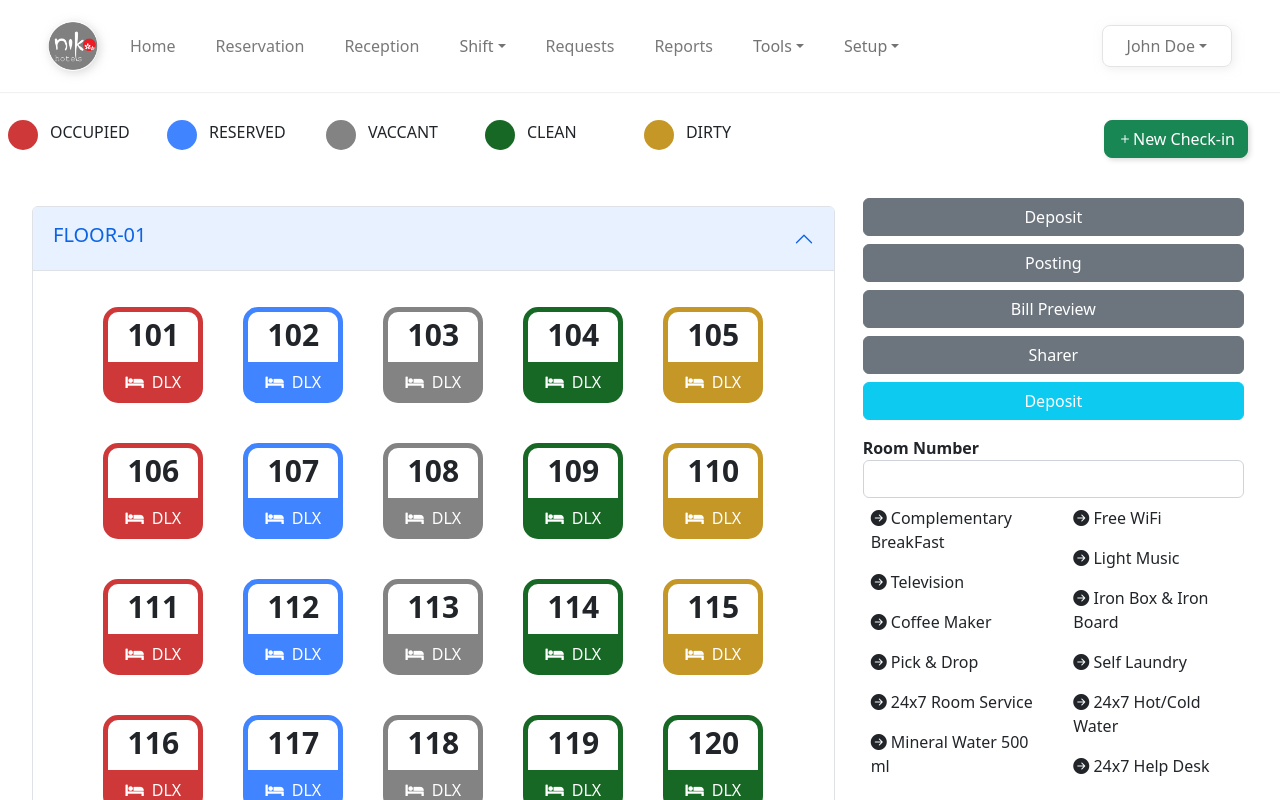
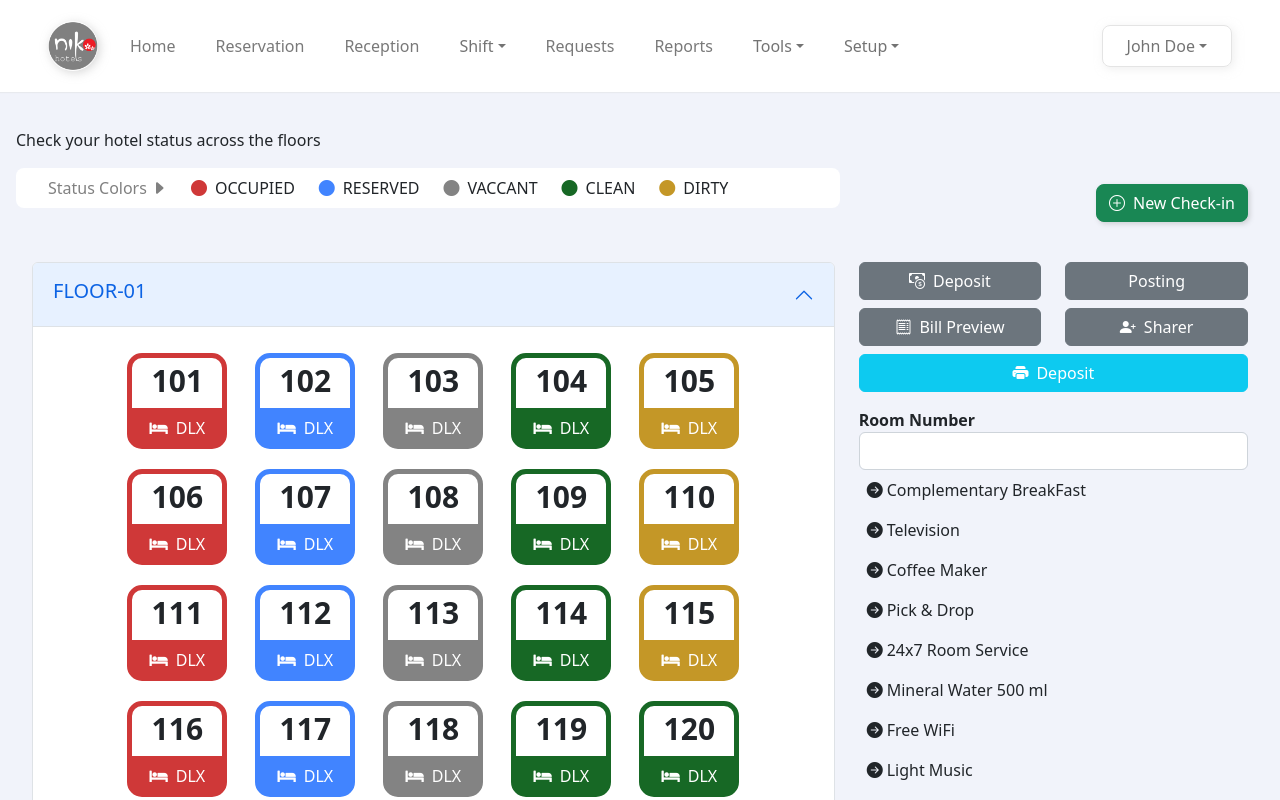
Before and after one commit to indocosmo-projects/PMS-Prototype, a React (Create React App) app: page /receptionhotelstatus in a window 1280 px wide. Shown: the top 800 px of the page. Built offline with nearby package versions, Linux system fonts and the light colour scheme.

Commit message:
reception edits

```diff
--- a/src/component/Reception/Reception.css
+++ b/src/component/Reception/Reception.css
@@ -4,6 +4,7 @@
     --vaccant : rgb(131, 131, 131);
     --clean : #176825;
     --dirty : rgb(196, 151, 39);
+    --tab-bg : #f1f3fa;
 }
 
 .tdwidthguest{
@@ -80,20 +81,13 @@
     margin: auto;
 }
 
-.circle{
-    height: 30px;
-    width: 30px;
-    border-radius: 50em;
-    /* float : right !important; */
-}
-
 .left{
     text-align : left;
 }
 
 
 .occupied{
-    background-color : var(--occupied);
+    color : var(--occupied);
 }
 .border-occupied{
     border: 5px solid var(--occupied);
@@ -105,7 +99,7 @@
 
 
 .reserved{
-    background-color : var(--reserved);
+    color : var(--reserved);
 }
 .border-reserved{
     border: 5px solid var(--reserved);
@@ -117,7 +111,7 @@
 
 
 .vaccant{
-    background-color : var(--vaccant);
+    color : var(--vaccant);
 }
 .border-vaccant{
     border : 5px solid var(--vaccant);
@@ -129,7 +123,7 @@
 
 
 .clean{
-    background-color : var(--clean);
+    color : var(--clean);
 }
 .border-clean{
     border : 5px solid var(--clean);
@@ -141,7 +135,7 @@
 
 
 .dirty{
-    background-color : var(--dirty);
+    color : var(--dirty);
 }
 .border-dirty{
     border : 5px solid var(--dirty);
@@ -160,7 +154,7 @@
 .room{
     width : 100px;
     border-radius : 15px;
-    margin : 10px;
+    /* margin : 10px; */
 }
 
 .rmtype{
@@ -183,7 +177,6 @@
     list-style-type: none;
     margin : 0px !important;
     padding: 0px;
-    height : 610px;
     overflow : auto;
 }
 
@@ -199,14 +192,6 @@
 }
 
 .left{
-    text-align: left;
-}
-
-.roomicon{
-    color : white;
-    background-color: rgb(58, 145, 57);
-    padding : 10px;
-    font-size : 20px;
     text-align: left;
 }
 
@@ -236,3 +221,42 @@
     color: white;
     background-color: var(--dirty);
 }
+
+
+.status-hint-bg{
+    background-color: rgb(255, 255, 255);
+    padding: .5em 2em;
+    display: flex;
+    flex-direction: row !important;
+    border-radius: .5em;
+}
+
+.status-tab > li.nav-item{
+    background-color: #f7f7f7 !important;
+    border-radius: .3em;
+}
+
+.status-tab > li > button {
+    color: #96a7c2;
+}
+
+.status-tab > li > button.active{
+    background-color: var(--tab-bg) !important;
+    color: #525b92 !important;
+    font-weight: 500;
+}
+
+.status-tab{
+    margin-bottom: 0 !important;
+}
+
+.tab-bg{
+    background-color: var(--tab-bg);
+}
+.tab-content-bg{
+    padding-bottom: 2em;
+    border-radius: 0 0 .5em .5em;
+    border-left: solid 1px #dee2e6;
+    border-right: solid 1px #dee2e6;
+    border-bottom: solid 1px #dee2e6;
+}
--- a/src/component/Reception/Reception.js
+++ b/src/component/Reception/Reception.js
@@ -121,13 +121,12 @@ function Reception() {
                 <Tabs
                     defaultActiveKey="inhouse"
                     id="justify-tab-example"
-                    className="mt-4 mb-4"
-                    justify
-                    >
-                    <Tab eventKey="inhouse" title="IN-HOUSE">
+                    className="mt-4 mb-4 status-tab"
+                    justify >
+                    <Tab className='tab-content-bg tab-bg' eventKey="inhouse" title={<span> <i class="bi bi-house-door-fill me-2"/>In House</span>}>
 
                     <div className="p-3">
-                        <div className="row ">
+                        <div className="row mt-4">
 
 
                         <div className="col-sm-6">
@@ -146,7 +145,7 @@ function Reception() {
 
                                 <div className="col-sm-6">
                                     <div className="mb-3 ">
-                                    <Link to="/newreservation"><button className="btn btn-success" title="New Reservation" style={{float : 'right'}}><i className="bi bi-plus"></i>Add New</button></Link>
+                                    <Link to="/newreservation"><button className="btn btn-success" title="New Reservation" style={{float : 'right'}}><i class="bi bi-plus-circle me-2"></i>Add New</button></Link>
                                     </div>
                                 </div>
                         </div>
@@ -207,7 +206,7 @@ function Reception() {
                     </div>
 
                     </Tab>
-                    <Tab eventKey="expectedarrivals" title="EXPECTED ARRIVALS">
+                    <Tab className='tab-content-bg tab-bg' eventKey="expectedarrivals" title={<span> <i class="bi bi-arrow-down-right-square-fill me-2"/>Expected Arrivals</span>}>
                         <ReceptionExpectedArrivals />
                         <div className="row m-3">
                                 {/* <div className="col-3 " >Showing 1 to {recordno} of {details.length} entries</div> */}
@@ -224,7 +223,7 @@ function Reception() {
 
 
                     </Tab>
-                    <Tab eventKey="hotelstatus" title="HOTEL STATUS">
+                    <Tab className='tab-content-bg tab-bg' eventKey="hotelstatus" title={<span> <i class="bi bi-exclamation-circle-fill me-2"/>Hotel Status</span>}>
                         <ReceptionHotelStatus />
                     </Tab>
                     {/* <Tab eventKey="contact" title="Contact" disabled>
--- a/src/component/Reception/ReceptionExpectedArrivals.js
+++ b/src/component/Reception/ReceptionExpectedArrivals.js
@@ -94,10 +94,10 @@ function ReceptionExpectedArrivals() {
 
 
         return (
-                <div className="container-fluid">
+                <div className="container-fluid tab-bg">
 
                     <div className="p-3">
-                    <div className="row ">
+                    <div className="row mt-4">
                     <div className="col-sm-6">
                             <div className="input-group mb-3 ">
                                         <input type="text" className="form-control" placeholder="Search..." />
@@ -113,7 +113,7 @@ function ReceptionExpectedArrivals() {
 
                         <div className="col-sm-6">
                             <div className="mb-3 ">
-                            <Link to="/newreservation"><button className="btn btn-success" title="New Reservation" style={{float : 'right'}}><i className="bi bi-plus"></i>New Check-in</button></Link>
+                            <Link to="/newreservation"><button className="btn btn-success" title="New Reservation" style={{float : 'right'}}><i class="bi bi-plus-circle me-2"></i>New Check-in</button></Link>
                             </div>
                         </div>
                     </div>
--- a/src/component/Reception/ReceptionHotelStatus.js
+++ b/src/component/Reception/ReceptionHotelStatus.js
@@ -36,35 +36,35 @@ function ReceptionHotelStatus() {
     const roomlist = (room) => {
 
         if(room.status === 'O')return (
-                <div className="room row border-occupied">
+                <div className="room row border-occupied mx-1">
                     <div className="col-12 rmnum">{room.name}</div>
                     <div className="col-12 br-bg-occupied"><i className="fa fa-bed me-2 mb-2"></i>DLX</div>
                 </div>
             );
 
             if(room.status === 'R')return (
-                <div className="room row border-reserved">
+                <div className="room row border-reserved mx-1">
                     <div className="col-12 rmnum">{room.name}</div>
                     <div className="col-12 br-bg-reserved"><i className="fa fa-bed me-2 mb-2"></i>DLX</div>
                 </div>
             );
 
             if(room.status === 'V')return (
-                <div className="room row border-vaccant">
+                <div className="room row border-vaccant mx-1">
                     <div className="col-12 rmnum">{room.name}</div>
                     <div className="col-12 br-bg-vacant"><i className="fa fa-bed me-2 mb-2"></i>DLX</div>
                 </div>
             );
 
             if(room.status === 'C')return (
-                <div className="room row border-clean">
+                <div className="room row border-clean  mx-1">
                     <div className="col-12 rmnum">{room.name}</div>
                     <div className="col-12 br-bg-clean"><i className="fa fa-bed me-2 mb-2"></i>DLX</div>
                 </div>
             );
 
             if(room.status === 'D')return (
-                <div className="room row border-dirty">
+                <div className="room row border-dirty mx-1">
                     <div className="col-12 rmnum">{room.name}</div>
                     <div className="col-12 br-bg-dirty"><i className="fa fa-bed me-2 mb-2"></i>DLX</div>
                 </div>
@@ -73,41 +73,20 @@ function ReceptionHotelStatus() {
     }
 
         return(
-                <div className="container-fluid">
+                <div className="container-fluid tab-bg">
 
-                    <div className=" row">
-                        <div className="col-sm-9">
-                            <div className="row">
-                                    <div className="col-sm-2 p-3">
-                                        <div className="row">
-                                            <div className="col-2 circle occupied" ></div>
-                                            <div className="col-8 left">OCCUPIED</div>
-                                        </div>
-                                    </div>
-                                    <div className="col-sm-2  p-3">
-                                        <div className="row">
-                                            <div className="col-2 circle reserved" ></div>
-                                            <div className="col-8 left">RESERVED</div>
-                                        </div>
-                                    </div>
-                                    <div className="col-sm-2 p-3">
-                                        <div className="row">
-                                            <div className="col-2 circle vaccant" ></div>
-                                            <div className="col-8 left">VACCANT</div>
-                                        </div>
-                                    </div>
-                                    <div className="col-sm-2 p-3">
-                                        <div className="row">
-                                            <div className="col-2 circle clean" ></div>
-                                            <div className="col-8 left">CLEAN</div>
-                                        </div>
-                                    </div>
-                                    <div className="col-sm-2 p-3">
-                                        <div className="row">
-                                            <div className="col-2 circle dirty" ></div>
-                                            <div className="col-8 left">DIRTY</div>
-                                        </div>
-                                    </div>
+                    <div className="row mt-4">
+                    <p className='left'>Check your hotel status across the floors</p>
+
+                        <div className="col-sm-12 col-md-8">
+                            <div className="status-hint-bg gap-4">
+                                            <div className='gray'>Status Colors <i class="bi bi-caret-right-fill gray"></i></div>
+                                            <div><i class="bi bi-circle-fill occupied me-2"></i>OCCUPIED</div>
+                                            <div><i class="bi bi-circle-fill reserved me-2"></i>RESERVED</div>
+                                            <div><i class="bi bi-circle-fill vaccant me-2"></i>VACCANT</div>
+                                            <div><i class="bi bi-circle-fill clean me-2"></i>CLEAN</div>
+                                            <div><i class="bi bi-circle-fill dirty me-2"></i>DIRTY</div>
+
                                     {/* <div className="col-sm-2 p-3">
                                       <div className="row" >
                                         <div className="col-12 left" >SORT BY</div>
@@ -125,9 +104,9 @@ function ReceptionHotelStatus() {
 
                             </div>
                         </div>
-                            <div className="col-sm-3">
-                                    <div className="m-3 ">
-                                        <Link to="/newreservation"><button className="btn btn-success" title="New Reservation" style={{float : 'right'}}><i className="bi bi-plus"></i>New Check-in</button></Link>
+                            <div className="col-sm-4">
+                                    <div className="p-3">
+                                        <Link to="/newreservation"><button className="btn btn-success" title="New Reservation" style={{float : 'right'}}><i class="bi bi-plus-circle me-2"></i>New Check-in</button></Link>
                                     </div>
                             </div>
                     </div>
@@ -141,7 +120,7 @@ function ReceptionHotelStatus() {
                                 <Accordion.Body>
 
                         {/* <h4 className="left"></h4> */}
-                        <ul className="ulistmargin ">
+                        <ul className="ulistmargin">
                             {rooms.map(room => <li key={room.id} className="listItem">
                             {roomlist(room)}
                             </li>
@@ -152,7 +131,7 @@ function ReceptionHotelStatus() {
                             <Accordion.Item eventKey="1">
                                 <Accordion.Header><h5>FLOOR-02</h5></Accordion.Header>
                                 <Accordion.Body>
-                                <ul className="ulistmargin ">
+                                <ul className="ulistmargin">
                             {rooms.map(room => <li key={room.id} className="listItem">
                             {roomlist(room)}
                             </li>
@@ -164,7 +143,7 @@ function ReceptionHotelStatus() {
                             <Accordion.Item eventKey="2">
                                 <Accordion.Header><h5>FLOOR-03</h5></Accordion.Header>
                                 <Accordion.Body>
-                                <ul className="ulistmargin ">
+                                <ul className="ulistmargin">
                             {rooms.map(room => <li key={room.id} className="listItem">
                             {roomlist(room)}
                             </li>
@@ -176,7 +155,7 @@ function ReceptionHotelStatus() {
                             <Accordion.Item eventKey="3">
                                 <Accordion.Header><h5>FLOOR-04</h5></Accordion.Header>
                                 <Accordion.Body>
-                                <ul className="ulistmargin ">
+                                <ul className="ulistmargin">
                             {rooms.map(room => <li key={room.id} className="listItem">
                             {roomlist(room)}
                             </li>
@@ -188,7 +167,7 @@ function ReceptionHotelStatus() {
                             <Accordion.Item eventKey="4">
                                 <Accordion.Header><h5>FLOOR-05</h5></Accordion.Header>
                                 <Accordion.Body>
-                                <ul className="ulistmargin ">
+                                <ul className="ulistmargin">
                             {rooms.map(room => <li key={room.id} className="listItem">
                             {roomlist(room)}
                             </li>
@@ -201,76 +180,78 @@ function ReceptionHotelStatus() {
                     </Accordion>
                         </div>
 
-                        <div className="col-sm-12 col-md-4 p-3">
-                            <div className="row">
-                                <div className="col-sm-12">
-                                    <button className="btn btn-secondary w-100 text-white mb-2">Deposit</button>
-                                    <button className="btn btn-secondary w-100 text-white mb-2">Posting</button>
-                                    <button className="btn btn-secondary w-100 text-white mb-2">Bill Preview</button>
-                                    <button className="btn btn-secondary w-100 text-white mb-2">Sharer</button>
-                                    <button className="btn btn-info w-100 text-white mb-2">Deposit</button>
+                        <div className="col-sm-12 col-md-4">
+                            <div className="row mt-4">
+                                {/* <div className="col-sm-12"> */}
+                                    <div className='col-sm-12 col-lg-6'><button className="btn btn-secondary w-100 text-white mb-2"><i class="bi bi-cash-coin me-2"></i>Deposit</button></div>
+                                    <div className='col-sm-12 col-lg-6'><button className="btn btn-secondary w-100 text-white mb-2">Posting</button></div>
+                                    <div className='col-sm-12 col-lg-6'><button className="btn btn-secondary w-100 text-white mb-2"><i class="bi bi-receipt me-2"></i>Bill Preview</button></div>
+                                    <div className='col-sm-12 col-lg-6'><button className="btn btn-secondary w-100 text-white mb-2"><i class="bi bi-person-plus-fill me-2"></i>Sharer</button></div>
+                                    <div className='col-sm-12'><button className="btn btn-info w-100 text-white mb-2"><i class="bi bi-printer-fill me-2"></i>Deposit</button></div>
+
+
                                     <div className="form-group left mt-2">
                                         <label for="room"><b>Room Number</b></label>
                                         <input type="text" className="form-control" id="room" />
                                     </div>
+                                </div>
                                     <div className="row">
-                                        <div className="col-sm-12 col-md-6">
+                                        <div className="col-sm-12">
                                             <div className="left p-2 row" >
 
-                                                <div className="col-sm-12"><i className="bi bi-arrow-right-circle-fill"></i> Complementary BreakFast</div>
+                                                <div className="col-sm-12"><i className="bi bi-arrow-right-circle-fill me-1"></i>Complementary BreakFast</div>
                                             </div>
                                             <div className="left p-2 row" >
 
 
-                                                <div className="col-sm-12"><i className="bi bi-arrow-right-circle-fill"></i> Television</div>
+                                                <div className="col-sm-12"><i className="bi bi-arrow-right-circle-fill me-1"></i>Television</div>
                                             </div>
                                             <div className="left p-2 row" >
 
-                                                <div className="col-sm-12"><i className="bi bi-arrow-right-circle-fill"></i> Coffee Maker</div>
+                                                <div className="col-sm-12"><i className="bi bi-arrow-right-circle-fill me-1"></i>Coffee Maker</div>
                                             </div>
                                             <div className="left p-2 row" >
 
-                                                <div className="col-sm-12"><i className="bi bi-arrow-right-circle-fill"></i> Pick & Drop</div>
+                                                <div className="col-sm-12"><i className="bi bi-arrow-right-circle-fill me-1"></i>Pick & Drop</div>
                                             </div>
                                             <div className="left p-2 row" >
 
-                                                <div className="col-sm-12"><i className="bi bi-arrow-right-circle-fill"></i> 24x7 Room Service</div>
+                                                <div className="col-sm-12"><i className="bi bi-arrow-right-circle-fill me-1"></i>24x7 Room Service</div>
                                             </div>
                                             <div className="left p-2 row" >
 
-                                                <div className="col-sm-12"><i className="bi bi-arrow-right-circle-fill"></i> Mineral Water 500 ml</div>
+                                                <div className="col-sm-12"><i className="bi bi-arrow-right-circle-fill me-1"></i>Mineral Water 500 ml</div>
                                             </div>
 
                                         </div>
-                                        <div className="col-sm-12 col-md-6">
+                                        <div className="col-sm-12">
                                         <div className="left p-2 row" >
 
-                                                <div className="col-sm-12"><i className="bi bi-arrow-right-circle-fill"></i> Free WiFi</div>
+                                                <div className="col-sm-12"><i className="bi bi-arrow-right-circle-fill me-1"></i>Free WiFi</div>
                                             </div>
                                             <div className="left p-2 row" >
 
-                                                <div className="col-sm-12"><i className="bi bi-arrow-right-circle-fill"></i> Light Music</div>
+                                                <div className="col-sm-12"><i className="bi bi-arrow-right-circle-fill me-1"></i>Light Music</div>
                                             </div>
                                             <div className="left p-2 row" >
 
-                                                <div className="col-sm-12"><i className="bi bi-arrow-right-circle-fill"></i> Iron Box & Iron Board</div>
+                                                <div className="col-sm-12"><i className="bi bi-arrow-right-circle-fill me-1"></i>Iron Box & Iron Board</div>
                                             </div>
                                             <div className="left p-2 row" >
 
-                                                <div className="col-sm-12"><i className="bi bi-arrow-right-circle-fill"></i> Self Laundry</div>
+                                                <div className="col-sm-12"><i className="bi bi-arrow-right-circle-fill me-1"></i>Self Laundry</div>
                                             </div>
                                             <div className="left p-2 row" >
 
-                                                <div className="col-sm-12"><i className="bi bi-arrow-right-circle-fill"></i> 24x7 Hot/Cold Water</div>
+                                                <div className="col-sm-12"><i className="bi bi-arrow-right-circle-fill me-1"></i>24x7 Hot/Cold Water</div>
                                             </div>
                                             <div className="left p-2 row" >
 
-                                                <div className="col-sm-12"><i className="bi bi-arrow-right-circle-fill"></i> 24x7 Help Desk</div>
+                                                <div className="col-sm-12"><i className="bi bi-arrow-right-circle-fill me-1"></i>24x7 Help Desk</div>
                                             </div>
                                         </div>
                                     </div>
-                                </div>
-                            </div>
+                                {/* </div> */}
                         </div>
 
                     </div>
--- a/src/style.css
+++ b/src/style.css
@@ -12,7 +12,9 @@ body{
    background-color : rgb(245, 247, 250) ;
 }
 
-
+.gray{
+    color: gray;
+}
 .container-fluid{
     border-radius:  3px;
     background-color: white ;
```
